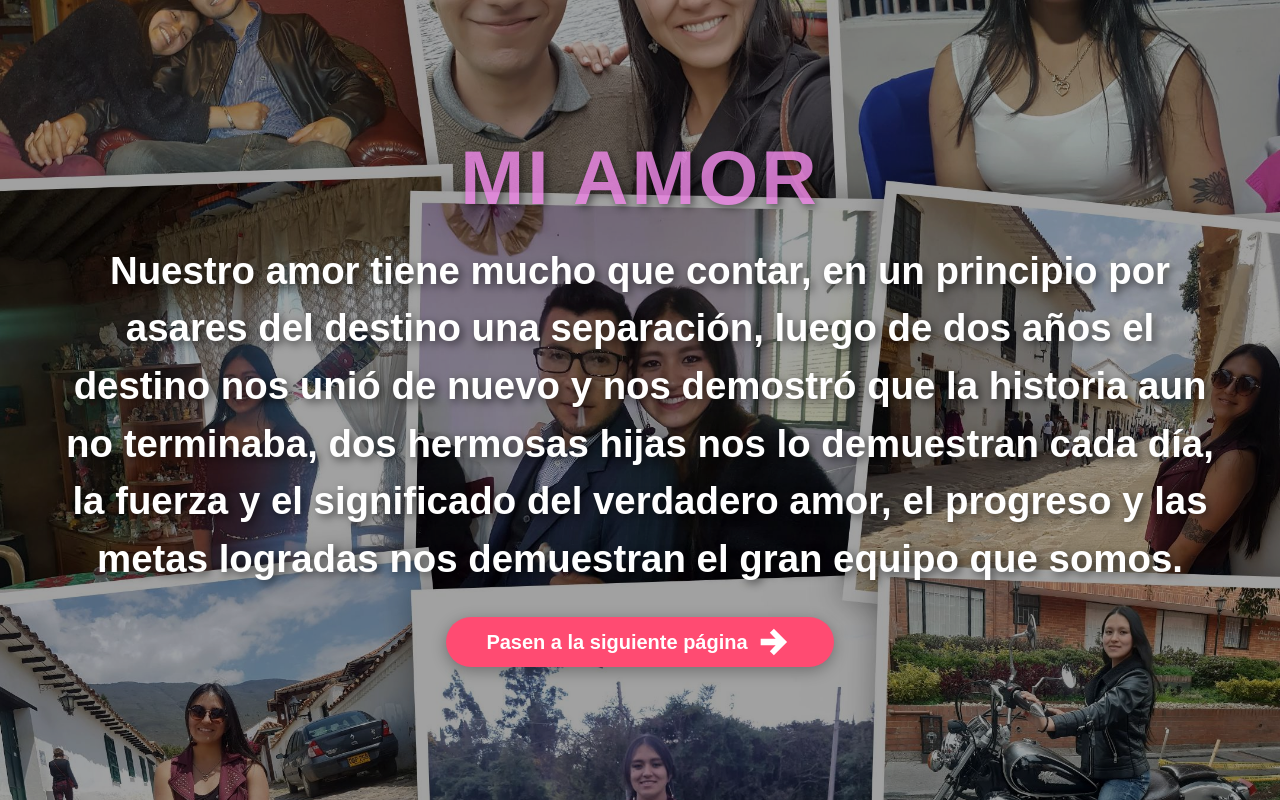
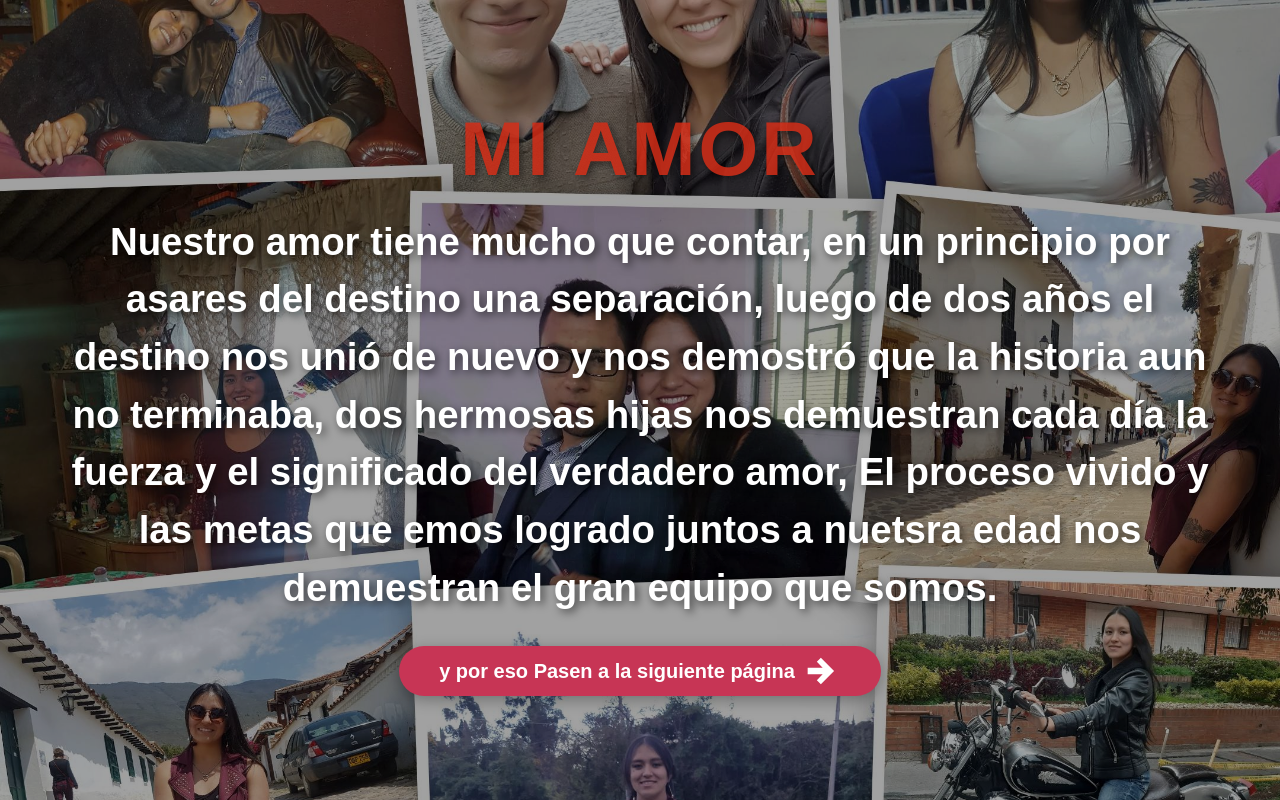
Before and after one commit to alejob77/dani, a plain HTML site: page index.html in a window 1280 px wide. Drawn offline with Linux system fonts and the light colour scheme.

Commit message:
cambios fin

```diff
--- a/index.html
+++ b/index.html
@@ -51,7 +51,7 @@
 
         h1 {
             font-size: 6vw;
-            color: #e885e1;
+            color: #d32c16;
             letter-spacing: 3px;
             animation: fadeInOut 4s infinite ease-in-out;
         }
@@ -68,7 +68,7 @@
             font-size: 20px;
             padding: 5px 40px;
             margin-top: 30px;
-            background-color: #ff4b72;
+            background-color: #c73555;
             color: #fff;
             border: none;
             cursor: pointer;
@@ -169,9 +169,9 @@
         <div>
             <h1>MI AMOR</h1>
 
-            <h2>Nuestro amor tiene mucho que contar, en un principio por asares del destino una separación, luego de dos años el destino nos unió de nuevo y nos demostró que la historia aun no terminaba, dos hermosas hijas nos lo demuestran cada día, la fuerza y el significado del verdadero amor, el progreso y las metas logradas nos demuestran el gran equipo que somos.</h2>
+            <h2>Nuestro amor tiene mucho que contar, en un principio por asares del destino una separación, luego de dos años el destino nos unió de nuevo y nos demostró que la historia aun no terminaba, dos hermosas hijas nos demuestran cada día la fuerza y el significado del verdadero amor, El proceso vivido y las metas que emos logrado juntos a nuetsra edad nos demuestran el gran equipo que somos.</h2>
             <button onclick="window.location.href='pag2.html'">
-                <span>Pasen a la siguiente página</span>
+                <span>y por eso Pasen a la siguiente página</span>
                 <svg xmlns="http://www.w3.org/2000/svg" viewBox="0 0 24 24"><title>arrow-right-thick</title><path d="M4,10V14H13L9.5,17.5L11.92,19.92L19.84,12L11.92,4.08L9.5,6.5L13,10H4Z" /></svg>
             </button>
         </div>
```
Also changed, not shown: pag2.html (+2 -2 lines).
